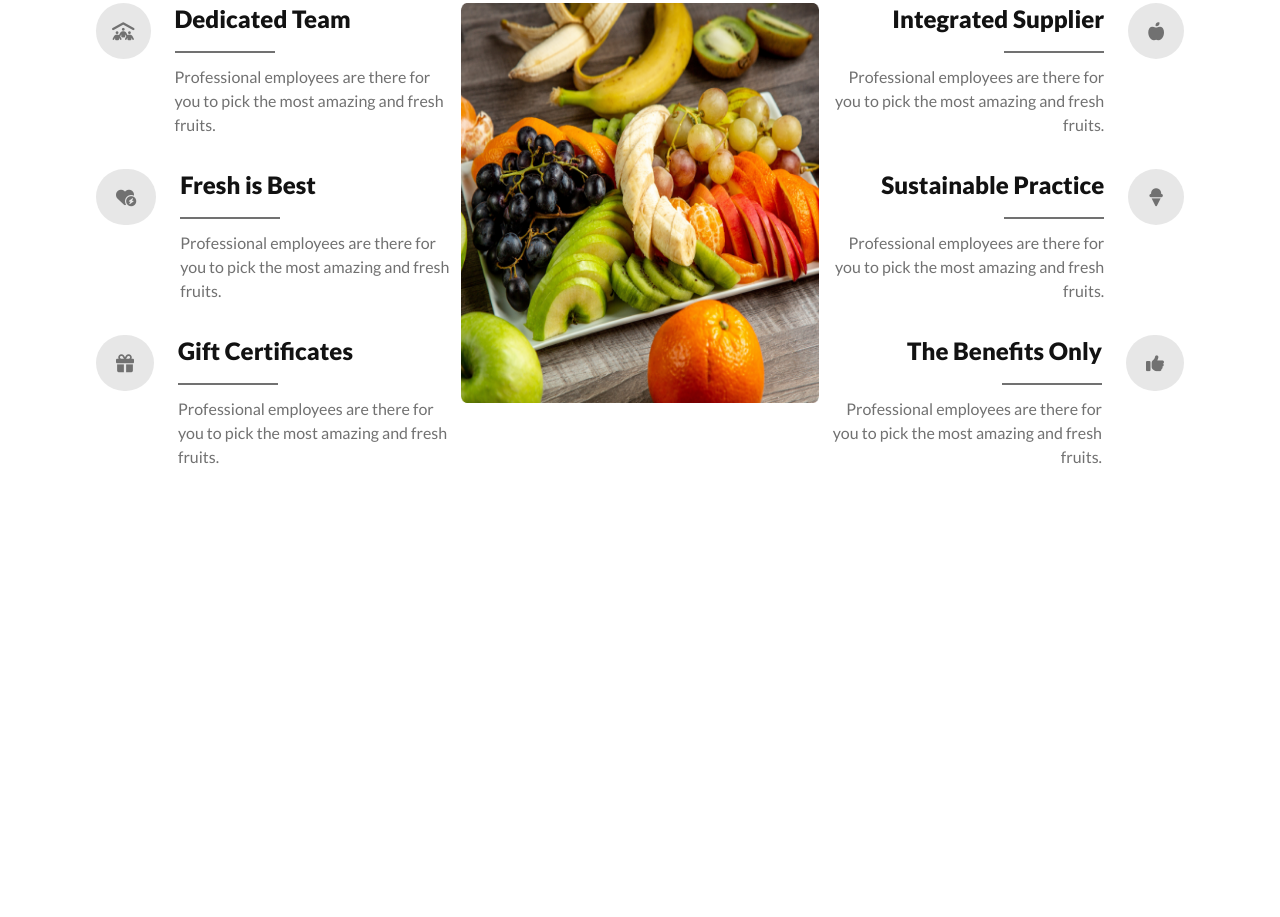
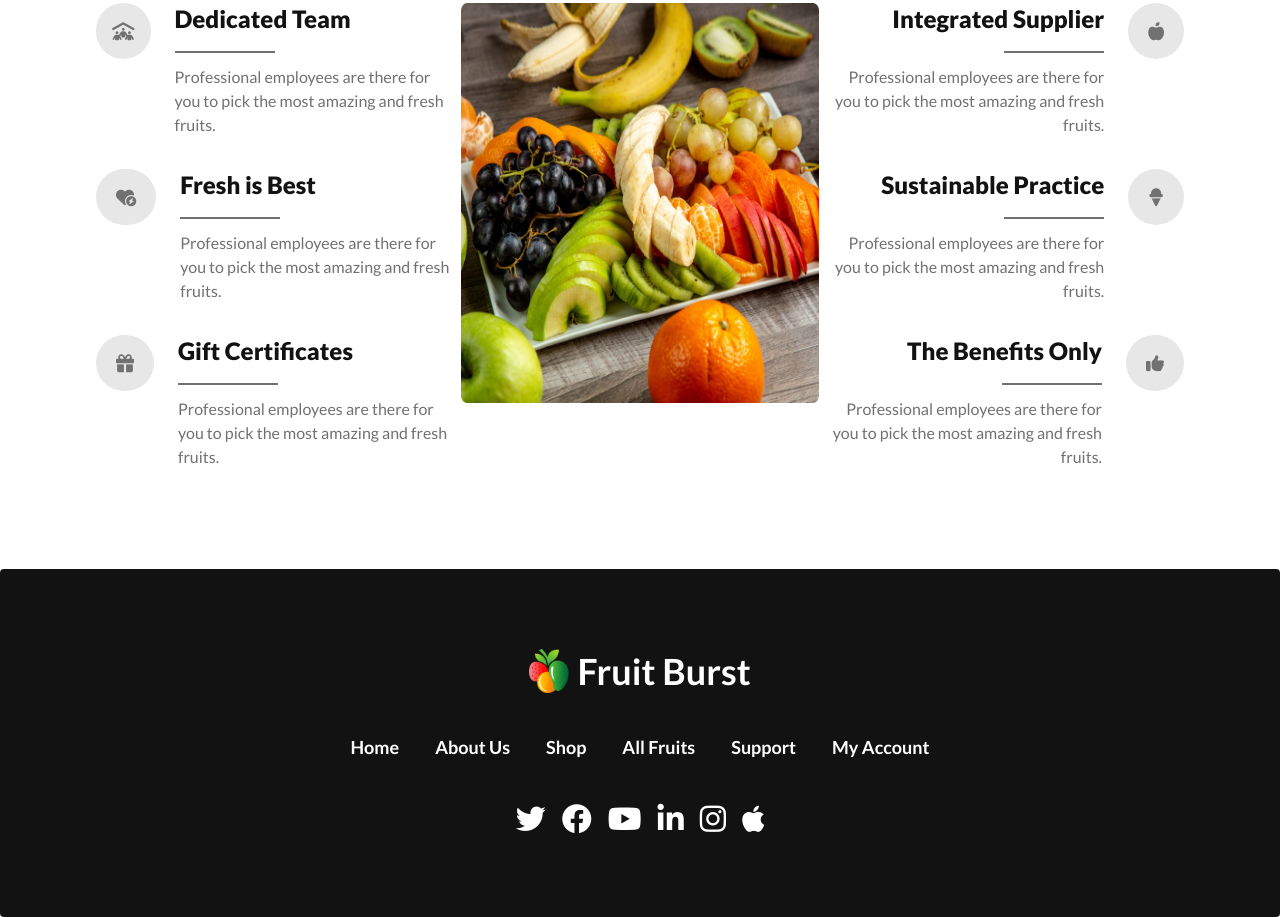
Before and after one commit to programarreza/fruit-brust-assainment-3, a plain HTML site: page index.html in a window 1280 px wide. Shown: the part 2385-3302 px from the top of the page. Before the commit the page ends 2874 px from the top, so only its background shows below. Drawn offline with nearby package versions, Linux system fonts and the light colour scheme.

Commit message:
added to footer section

```diff
--- a/index.html
+++ b/index.html
@@ -444,5 +444,35 @@
 		</section>
 	</main>
 
+	<!-- footer section -->
+<footer class="footer footer-center mt-20 py-20 bg-base-200 text-base-content rounded bg-dark">
+  <div class="flex items-center">
+	<img class="w-10" src="./images/logo.png" alt="">
+	<p class="text-4xl text-white font-bold">Fruit Burst</p>
+  </div>
+
+  <div class="flex flex-wrap justify-center">
+    <a class="link link-hover mr-7 text-base md:text-lg font-semibold text-white">Home</a>
+    <a class="link link-hover mr-7 text-base md:text-lg font-semibold text-white">About Us</a>
+    <a class="link link-hover mr-7 text-base md:text-lg font-semibold text-white">Shop</a>
+    <a class="link link-hover mr-7 text-base md:text-lg font-semibold text-white">All Fruits</a>
+    <a class="link link-hover mr-7 text-base md:text-lg font-semibold text-white">Support</a>
+    <a class="link link-hover text-base md:text-lg font-semibold text-white">My Account</a>
+  </div>
+
+  <div>
+     <div class="grid grid-flow-col gap-4">
+      <a href="#"><i class="fa-brands fa-twitter text-white text-xl md:text-3xl"></i></a>
+	  <a href="#"><i class="fa-brands fa-facebook text-white text-xl md:text-3xl"></i></a>
+	  <a href="#"><i class="fa-brands fa-youtube text-white text-xl md:text-3xl"></i></a>
+	  <a href="#"><i class="fa-brands fa-linkedin-in text-white text-xl md:text-3xl"></i></a>
+	  <a href="#"><i class="fa-brands fa-instagram text-white text-xl md:text-3xl"></i></a>
+	  <a href="#"><i class="fa-brands fa-apple text-white text-xl md:text-3xl"></i></a>
+     </div>
+  </div>
+</footer>
+
+
+
 </body>
 </html>
```
